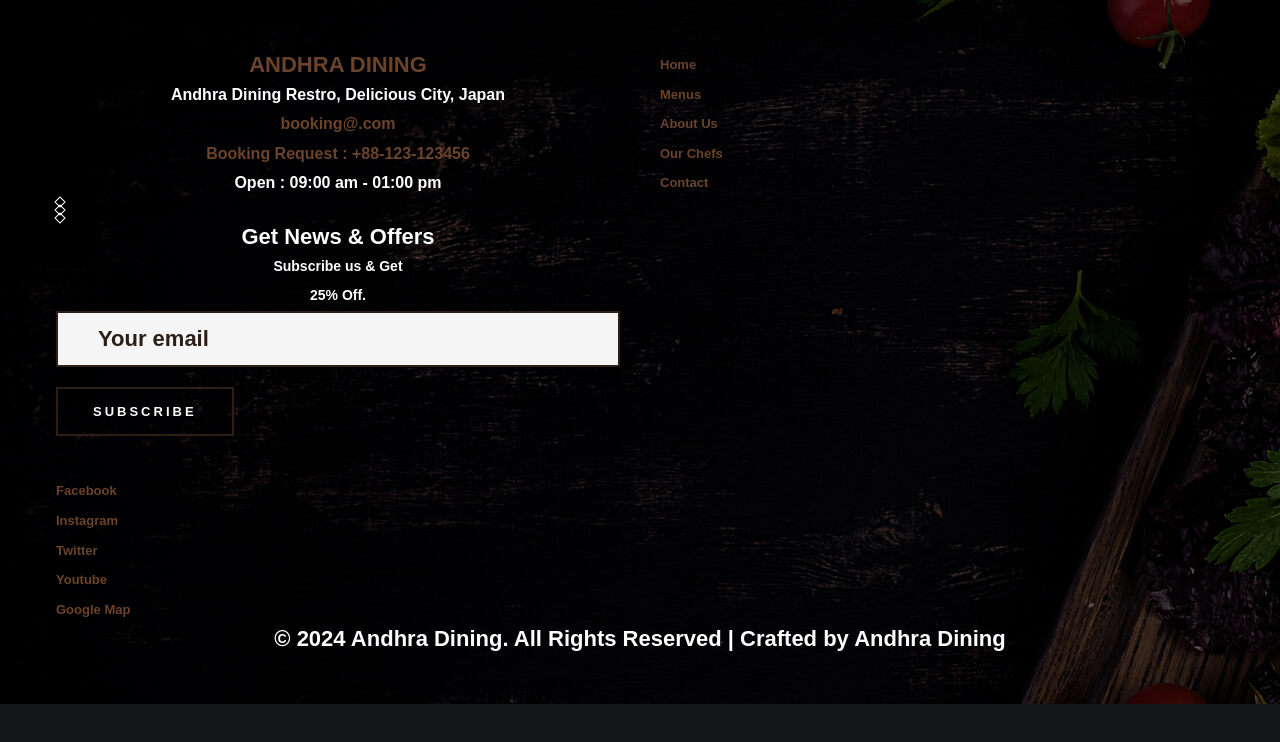
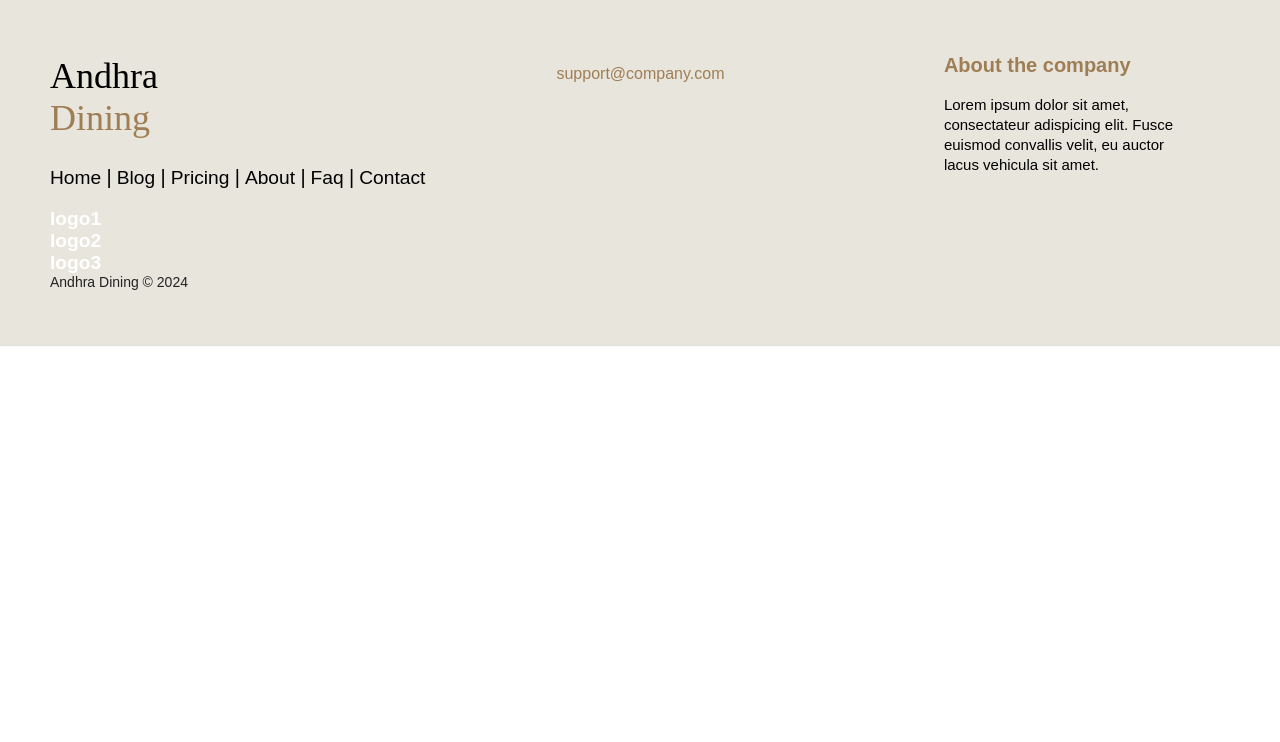
Before and after one commit to gautammanak1/RestaurantPOS, a plain HTML site: page footer.html in a window 1280 px wide. Shown: the top 742 px of the page. Drawn offline with Linux system fonts and the light colour scheme.

Commit message:
changes done

```diff
--- a/assets/css/ayurveda.css
+++ b/assets/css/ayurveda.css
@@ -1,34 +1,14 @@
-/* @import url('https://fonts.googleapis.com/css2?family=Poppins:ital,wght@0,100;0,200;0,300;0,400;0,500;0,600;0,700;0,800;0,900;1,100;1,200;1,300;1,400;1,500;1,600;1,700;1,800;1,900&display=swap'); */
-body{
-    margin: 0;
-    background-color: #000;
-    color: #eee;
-    font-family: var(--fontFamily-forum);
-    font-size: 1rem;
-}
-a{
-    text-decoration: none;
-}
-header{
-    width: 1140px;
-    max-width: 80%;
-    margin: auto;
-    height: 50px;
-    display: flex;
-    align-items: center;
-    position: relative;
-    z-index: 100;
-}
-header a{
-    color: #eee;
-    margin-right: 40px;
-}
 /* carousel */
 .carousel{
     height: 100vh;
     margin-top: -50px;
     width: 100vw;
-    overflow: hidden;
+    /* overflow: hidden; */
+    position: relative;
+}
+
+.carousel-container {
+    overflow: auto;
     position: relative;
 }
 .carousel .list .item{
@@ -65,9 +45,7 @@ header a{
     font-weight: bold;
     line-height: 1.3em;
 }
-/* .carousel .list .item .topic{
-    color: #f1683a;
-} */
+
 .carousel .list .item .buttons{
     display: grid;
     grid-template-columns: repeat(2, 130px);
@@ -320,7 +298,7 @@ header a{
     text-align: center;
     font-size: 22px;
     font-weight: 700;
-    text-decoration: underline;
+    /* text-decoration: underline; */
 }
 
 .footer-distributed {
--- a/assets/css/style.css
+++ b/assets/css/style.css
@@ -178,14 +178,14 @@ html {
 }
 
 body {
-  background-color: var(--eerie-black-1);
+  /* background-color: var(--eerie-black-1); */
   color: var(--white);
   font-family: var(--fontFamily-dm_sans);
   font-size: var(--fontSize-body-4);
   font-weight: var(--weight-regular);
   line-height: var(--lineHeight-5);
   overflow: hidden;
-  height: 300vh;
+  /* height: 300vh; */
 }
 
 body.loaded {
--- a/footer.html
+++ b/footer.html
@@ -1,117 +1,59 @@
- <!--
-    - #FOOTER
-  -->
-<link rel="stylesheet" href="./assets/css/style.css">
- <footer class="footer section has-bg-image text-center"
-    style="background-image: url('./assets/images/footer-bg.jpg')">
-    <div class="container">
+<!DOCTYPE html>
+<html lang="en">
+<head>
+  <meta charset="UTF-8">
+  <meta name="viewport" content="width=device-width, initial-scale=1.0">
+  <link rel="stylesheet" href="assets/css/style.css">
+  <title>footer</title>
+</head>
+<body>
 
-      <div class="footer-top grid-list">
-
-        <div class="footer-brand has-before has-after">
-
-          <a href="#" class="footer-logo">ANDHRA DINING
-            <!-- <img src="./assets/images/.svg" width="160" height="50" loading="lazy" alt="grilli home"> -->
-          </a>
-
-          <address class="body-4">
-            Andhra Dining Restro, Delicious City, Japan
-          </address>
-
-          <a href="mailto:booking@.com" class="body-4 contact-link">booking@.com</a>
-
-          <a href="tel:+88123123456" class="body-4 contact-link">Booking Request : +88-123-123456</a>
-
-          <p class="body-4">
-            Open : 09:00 am - 01:00 pm
-          </p>
-
-          <div class="wrapper">
-            <div class="separator"></div>
-            <div class="separator"></div>
-            <div class="separator"></div>
-          </div>
-
-          <p class="footer-logo">Get News & Offers</p>
-
-          <p class="label-1">
-            Subscribe us & Get <span class="span">25% Off.</span>
-          </p>
-
-          <form action="" class="input-wrapper">
-            <div class="icon-wrapper">
-              <ion-icon name="mail-outline" aria-hidden="true"></ion-icon>
-
-              <input type="email" name="email_address" placeholder="Your email" autocomplete="off" class="input-field">
-            </div>
-
-            <button type="submit" class="btn button">
-              <span class="text text-1">Subscribe</span>
-
-              <span class="text text-2" aria-hidden="true">Subscribe</span>
-            </button>
-          </form>
-
-        </div>
-
-        <ul class="footer-list">
-
-          <li>
-            <a href="#" class="label-2 footer-link hover-underline">Home</a>
-          </li>
-
-          <li>
-            <a href="#" class="label-2 footer-link hover-underline">Menus</a>
-          </li>
-
-          <li>
-            <a href="#" class="label-2 footer-link hover-underline">About Us</a>
-          </li>
-
-          <li>
-            <a href="#" class="label-2 footer-link hover-underline">Our Chefs</a>
-          </li>
-
-          <li>
-            <a href="#" class="label-2 footer-link hover-underline">Contact</a>
-          </li>
-
-        </ul>
-
-        <ul class="footer-list">
-
-          <li>
-            <a href="#" class="label-2 footer-link hover-underline">Facebook</a>
-          </li>
-
-          <li>
-            <a href="#" class="label-2 footer-link hover-underline">Instagram</a>
-          </li>
-
-          <li>
-            <a href="#" class="label-2 footer-link hover-underline">Twitter</a>
-          </li>
-
-          <li>
-            <a href="#" class="label-2 footer-link hover-underline">Youtube</a>
-          </li>
-
-          <li>
-            <a href="#" class="label-2 footer-link hover-underline">Google Map</a>
-          </li>
-
-        </ul>
-
+  <div class="footer">
+  <footer class="footer-distributed">
+    <div class="footer-left">
+      <h3>Andhra<span> Dining</span></h3>
+      <p class="footer-links">
+        <a href="#" class="link-1">Home</a>
+        <a href="#">Blog</a>
+        <a href="#">Pricing</a>
+        <a href="#">About</a>
+        <a href="#">Faq</a>
+        <a href="#">Contact</a>
+      </p>
+      <div class="flex flex-row justify-start items-start my-10 gap-10 text-black">
+    <p>logo1</p>
+    <p>logo2</p>
+    <p>logo3</p>
+</div>
+      <p class="footer-company-name">Andhra Dining © 2024</p>
+    </div>
+    <div class="footer-center">
+    <!-- <div>
+       <i class="fas fa-map-marker-alt"></i>
+        <p><span>444 S. Cedros Ave</span> Solana Beach, California</p>
       </div>
-
-      <div class="footer-bottom">
-
-        <p class="copyright">
-          &copy; 2024 Andhra Dining. All Rights Reserved | Crafted by Andhra Dining
-            </a>
-        </p>
-
+      <div>
+        <i class="fa fa-phone"></i>
+        <p>+1.555.555.5555</p>
+      </div> -->
+      <div>
+        <i class="fa fa-envelope"></i>
+        <p><a href="mailto:support@company.com">support@company.com</a></p>
       </div>
-
+    </div>
+    <div class="footer-right">
+      <p class="footer-company-about">
+        <span>About the company</span>
+        Lorem ipsum dolor sit amet, consectateur adispicing elit. Fusce euismod convallis velit, eu auctor lacus vehicula sit amet.
+      </p>
+      <div class="footer-icons">
+        <a href="#"><i class="fab fa-facebook"></i></a>
+        <a href="#"><i class="fab fa-twitter"></i></a>
+        <a href="#"><i class="fab fa-linkedin"></i></a>
+        <a href="#"><i class="fab fa-github"></i></a>
+      </div>
     </div>
   </footer>
+
+</body>
+</html>
```
Also changed, not shown: ayurveda.html (+5 -0 lines), header.html (added, +109 -0 lines), index.html (+1 -1 lines), slider.html (added, +137 -0 lines).
